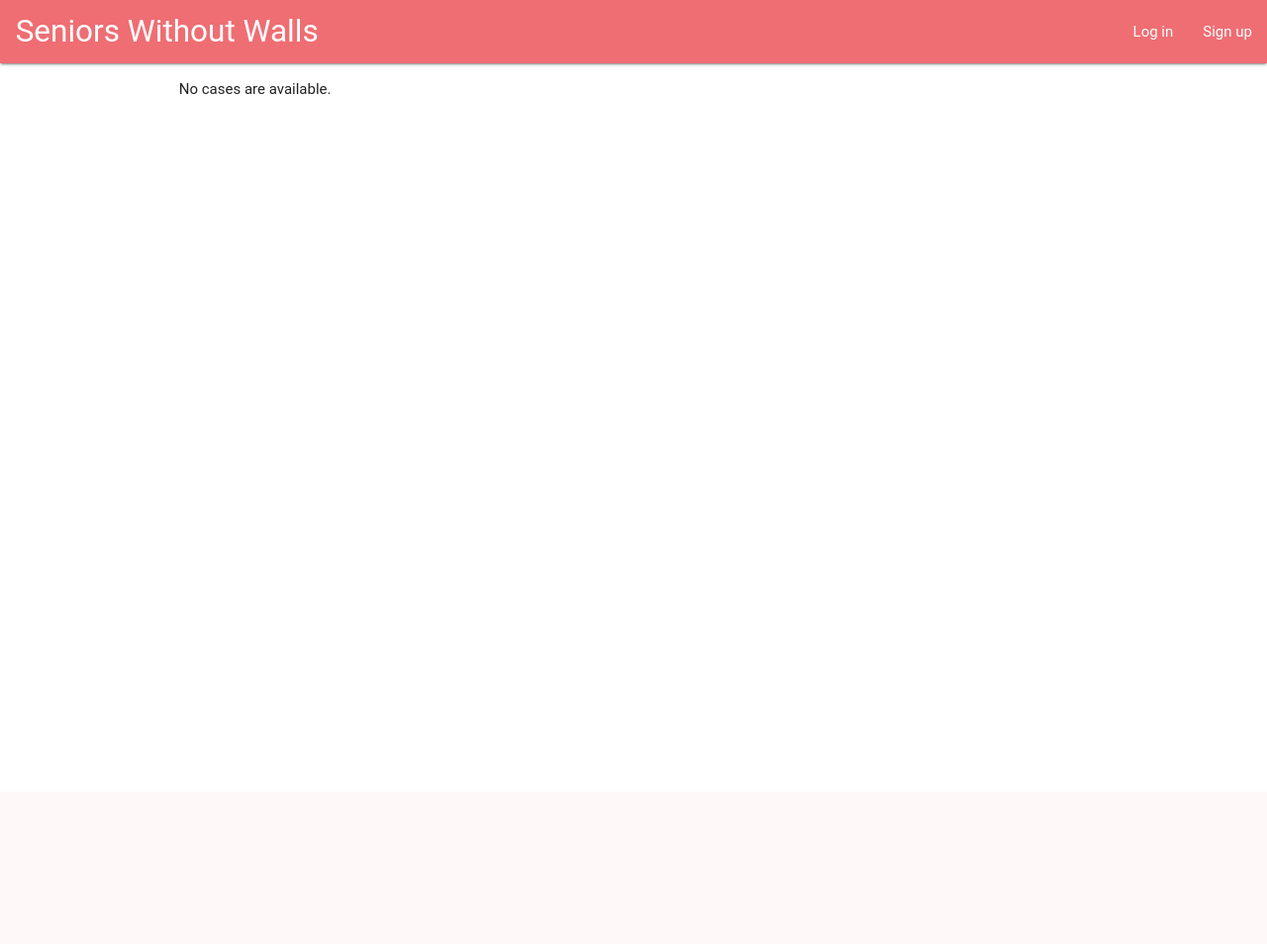
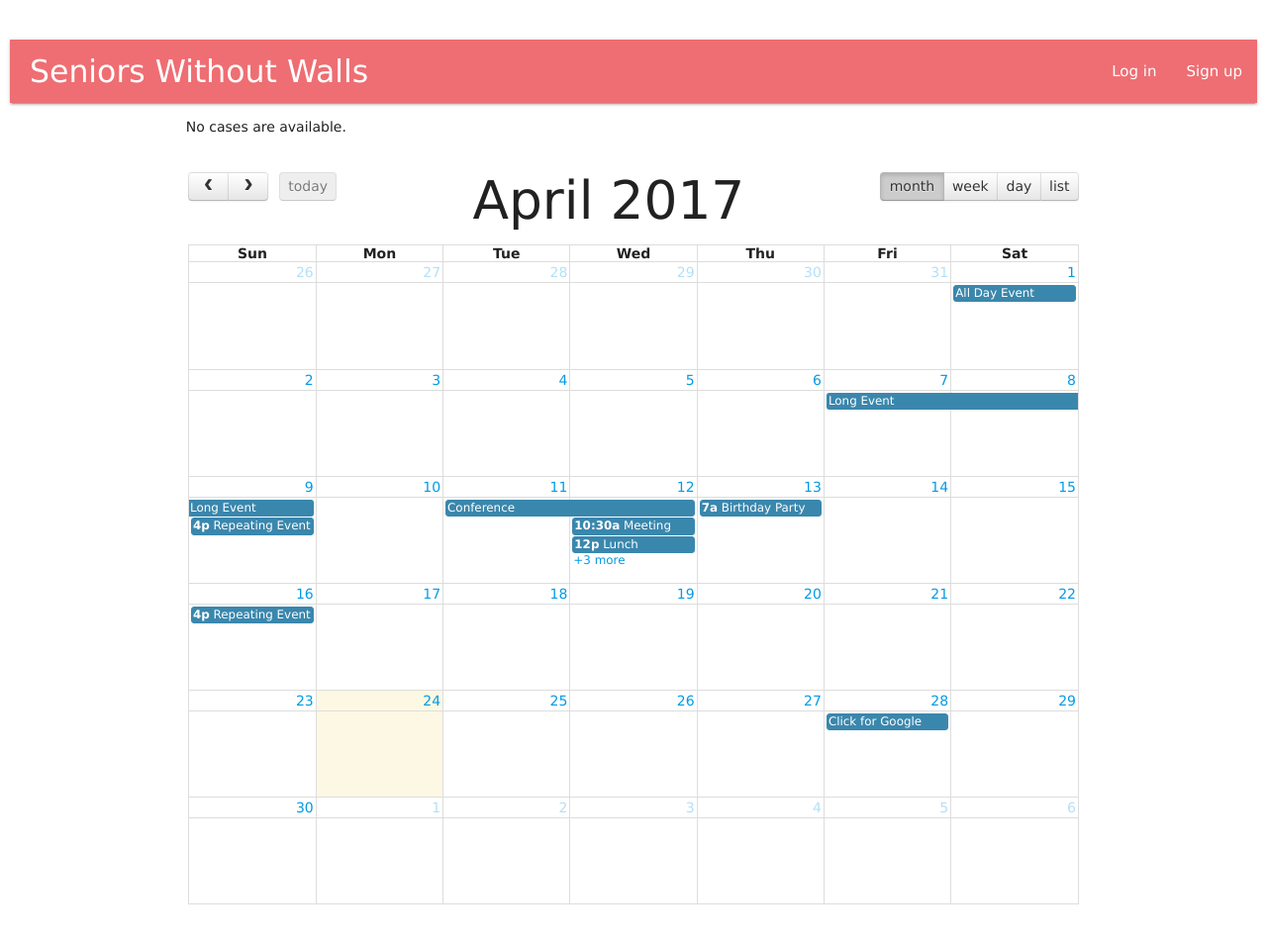
Before and after one commit to apollojain/sww, a Django app: page / in a window 1280 px wide. Shown: the whole page at 99% size. Before the commit the page ends 95 px from the top, so only its background shows below. Run offline with Django 3.2, Linux system fonts and the light colour scheme; some libraries are stand-ins or nearby versions; some web fonts are replaced.

Commit message:
some frontend done

```diff
--- a/management/templates/index.html
+++ b/management/templates/index.html
@@ -1,4 +1,97 @@
 {% extends 'base.html' %}
+{% block head %}
+<script>
+
+	$(document).ready(function() {
+
+		$('#calendar').fullCalendar({
+			header: {
+				left: 'prev,next today',
+				center: 'title',
+				right: 'month,agendaWeek,agendaDay,listWeek'
+			},
+			defaultDate: '2017-04-12',
+			navLinks: true, // can click day/week names to navigate views
+			editable: true,
+			eventLimit: true, // allow "more" link when too many events
+			events: [
+				{
+					title: 'All Day Event',
+					start: '2017-04-01'
+				},
+				{
+					title: 'Long Event',
+					start: '2017-04-07',
+					end: '2017-04-10'
+				},
+				{
+					id: 999,
+					title: 'Repeating Event',
+					start: '2017-04-09T16:00:00'
+				},
+				{
+					id: 999,
+					title: 'Repeating Event',
+					start: '2017-04-16T16:00:00'
+				},
+				{
+					title: 'Conference',
+					start: '2017-04-11',
+					end: '2017-04-13'
+				},
+				{
+					title: 'Meeting',
+					start: '2017-04-12T10:30:00',
+					end: '2017-04-12T12:30:00'
+				},
+				{
+					title: 'Lunch',
+					start: '2017-04-12T12:00:00'
+				},
+				{
+					title: 'Meeting',
+					start: '2017-04-12T14:30:00'
+				},
+				{
+					title: 'Happy Hour',
+					start: '2017-04-12T17:30:00'
+				},
+				{
+					title: 'Dinner',
+					start: '2017-04-12T20:00:00'
+				},
+				{
+					title: 'Birthday Party',
+					start: '2017-04-13T07:00:00'
+				},
+				{
+					title: 'Click for Google',
+					url: 'http://google.com/',
+					start: '2017-04-28'
+				}
+			]
+		});
+
+	});
+
+</script>
+<style>
+
+	body {
+		margin: 40px 10px;
+		padding: 0;
+		font-family: "Lucida Grande",Helvetica,Arial,Verdana,sans-serif;
+		font-size: 14px;
+	}
+
+	#calendar {
+		max-width: 900px;
+		margin: 0 auto;
+	}
+
+</style>
+
+{% endblock %}
 
 {% block content %}
 
@@ -10,6 +103,7 @@
 	    	{% else %}
 	    		Blue
 	    	{% endif %}
+	    	{{event.datetime|date:"D d M Y"}}T{{ event.datetime|time:"H:i" }}
 
     		<h5><a href="/{{ event.id }}/">{{ event.name }}</a></h5>
 
@@ -20,4 +114,7 @@
 	{% else %}
 	    <p>No cases are available.</p>
 	{% endif %}<br>
+	<div id='calendar'></div>
+
+
 {% endblock %}
```
Also changed, not shown: db.sqlite3.
